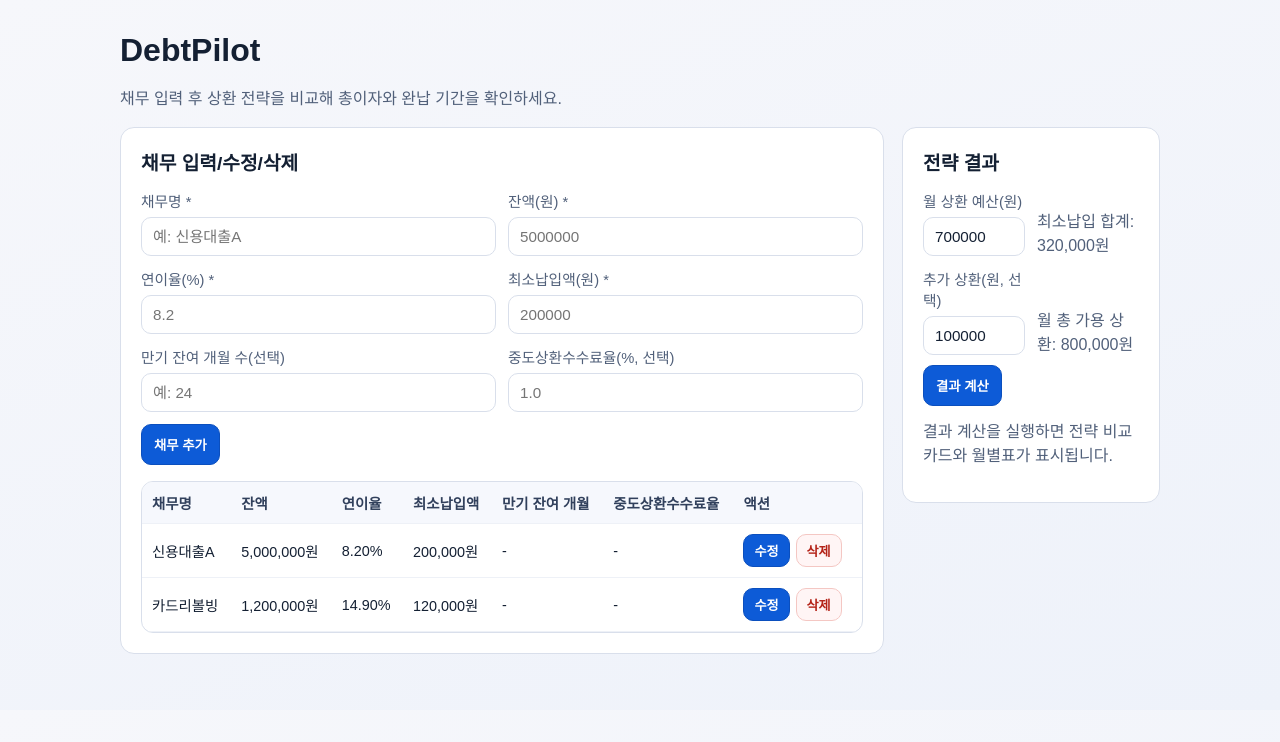
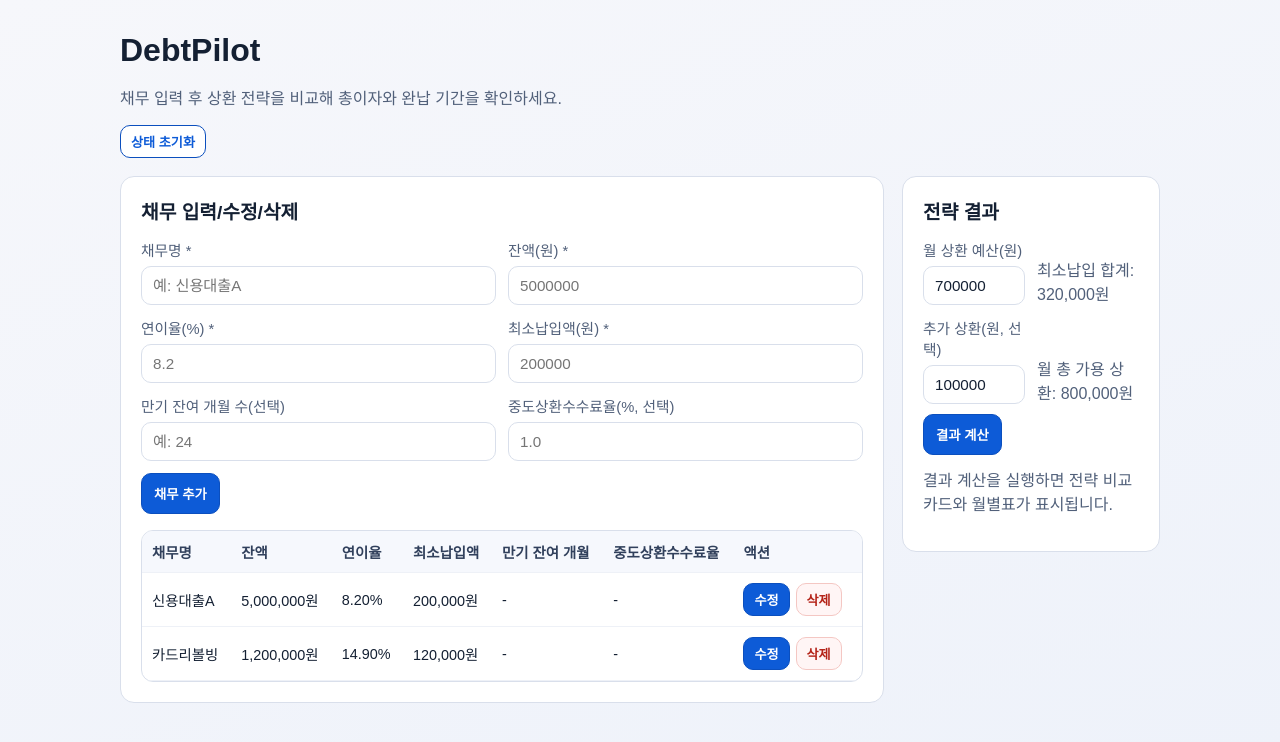
Before and after one commit to asusikai/loan-debt-planner, a Next.js app: page / in a window 1280 px wide. Shown: the top 742 px of the page. Built offline with nearby package versions, Linux system fonts and the light colour scheme.

Commit message:
feat(ux): 상태 리셋 복구 플로우 추가 및 TASK9-5 완료

```diff
--- a/src/app/page.tsx
+++ b/src/app/page.tsx
@@ -245,6 +245,19 @@ function HomePageContent() {
     setErrorMessage("");
   }
 
+  function handleResetState() {
+    setDebts(initialDebts);
+    setMonthlyBudget("700000");
+    setExtraPayment("100000");
+    setResults(null);
+    setErrorMessage("");
+    setDebtPendingDeletion(null);
+    setDeleteTriggerButton(null);
+    setErrorModal({ open: false, title: "", message: "" });
+    clearBudgetConfig();
+    pushToast("입력 상태가 초기화되었습니다.", "success");
+  }
+
   function handleCalculate() {
     try {
       if (!canCompareStrategies) {
@@ -306,6 +319,9 @@ function HomePageContent() {
     <main>
       <h1>DebtPilot</h1>
       <p className="muted">채무 입력 후 상환 전략을 비교해 총이자와 완납 기간을 확인하세요.</p>
+      <button type="button" className="ghost small" onClick={handleResetState}>
+        상태 초기화
+      </button>
       {storageWarning ? (
         <p className="storage-warning" role="status">
           {storageWarning}
```
Also changed, not shown: .taskmaster/tasks/tasks.json.
